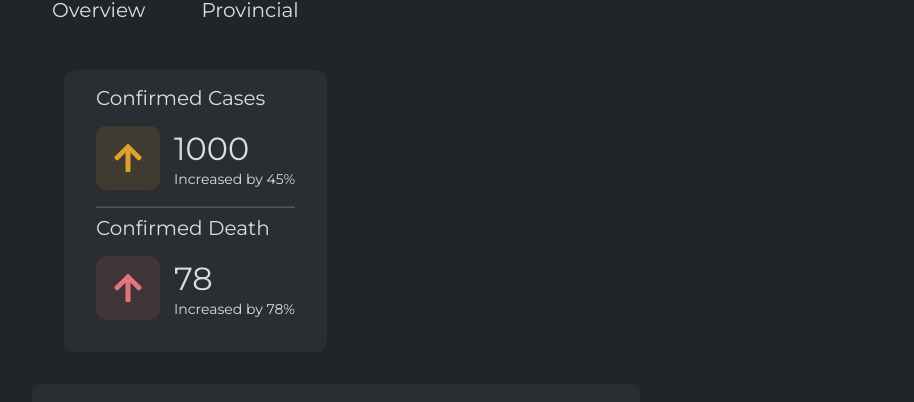
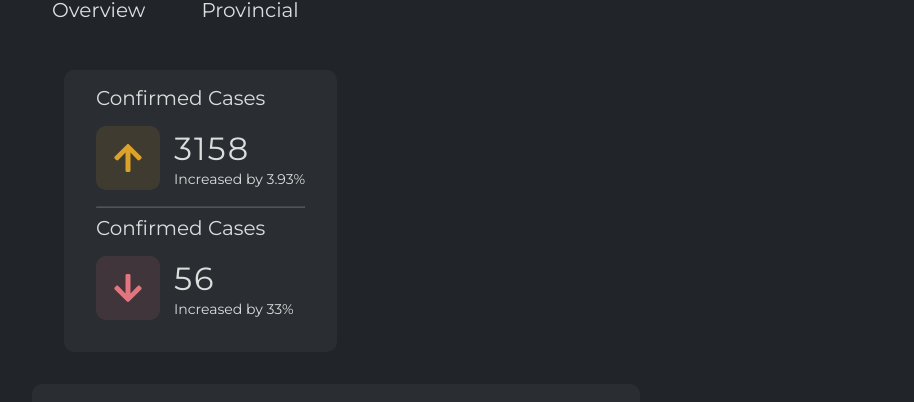
Before and after one commit to h3ndry/covid19za-dashbord, a React (Create React App) app: page / in a window 1280 px wide. Shown: the part 242-644 px from the top of the page, without its empty margins (0-914 px from the left). Built offline with nearby package versions, Linux system fonts and the light colour scheme; no server answers.

Commit message:
fixed totals panels

```diff
--- a/src/components/charts/overviewLine.js
+++ b/src/components/charts/overviewLine.js
@@ -3,6 +3,7 @@ import { Line, defaults } from 'react-chartjs-2';
 
 import useOverview from '../../hooks/useOverview';
 import ChartBox from './chartBox';
+import Loader from '../loader';
 
 export default function Chart() {
   const { loading, data } = useOverview();
@@ -51,7 +52,7 @@ export default function Chart() {
 
   return (
     <ChartBox>
-      <Line data={chartData} options={chartOption} />
+      {loading ? <Loader /> : <Line data={chartData} options={chartOption} />}
     </ChartBox>
   );
 }
--- a/src/components/iconSVG.js
+++ b/src/components/iconSVG.js
@@ -1,8 +1,15 @@
 import React from 'react';
 import styled from 'styled-components';
 
-import useOverview from '../hooks/useOverview';
-import temp_data from '../data/cumulative';
+const IconSVG = ({ bgColor, fillColor, casesDiff }) => {
+  return (
+    <Icon bgColor={bgColor} fillColor={fillColor} viewBox="0 0 448 512">
+      {casesDiff < 0 ? downPath : upPath}
+    </Icon>
+  );
+};
+
+export default IconSVG;
 
 const Icon = styled.svg`
   width: 4rem;
@@ -20,13 +27,3 @@ const upPath = (
 const downPath = (
   <path d="M413.1 222.5l22.2 22.2c9.4 9.4 9.4 24.6 0 33.9L241 473c-9.4 9.4-24.6 9.4-33.9 0L12.7 278.6c-9.4-9.4-9.4-24.6 0-33.9l22.2-22.2c9.5-9.5 25-9.3 34.3.4L184 343.4V56c0-13.3 10.7-24 24-24h32c13.3 0 24 10.7 24 24v287.4l114.8-120.5c9.3-9.8 24.8-10 34.3-.4z" />
 );
-
-const IconSVG = ({ bgColor, fillColor }) => {
-  return (
-    <Icon bgColor={bgColor} fillColor={fillColor} viewBox="0 0 448 512">
-      {upPath}
-    </Icon>
-  );
-};
-
-export default IconSVG;
--- a/src/components/totals.js
+++ b/src/components/totals.js
@@ -1,42 +1,54 @@
 import React from 'react';
 import TotalStyle from '../styles/totalStyle';
 
-import useFetchData from '../hooks/useOverview';
-import temp_data from '../data/cumulative';
+import useOverview from '../hooks/useOverview';
 import IconSVG from './iconSVG';
 
-export default function Totals() {
+const numBoard = (title, bgColor, fillColor, value, percent, casesDiff) => {
   return (
-    <TotalStyle>
     <div className="container">
-        <h2>Confirmed Cases</h2>
+      <h2>{title}</h2>
       <div className="text">
         <IconSVG
-            bgColor="rgba(248, 181, 41, .1)"
-            fillColor="rgba(248, 181, 41, .85)"
+          bgColor={bgColor}
+          fillColor={fillColor}
+          casesDiff={casesDiff}
         />
         <p>
-            <span className="number"> {1000}</span>
+          <span className="number">{value}</span>
           <br />
-            Increased by <span className="percent">{45}%</span>
+          Increased by <span className="percent">{percent}%</span>
         </p>
       </div>
     </div>
+  );
+};
+
+export default function Totals() {
+  const { data } = useOverview();
+
+  const casesDiff = data.latesCases - data.secondLast;
+  const percent = ((Math.abs(casesDiff) / data.latesCases) * 100).toFixed(2);
+
+  return (
+    <TotalStyle>
+      {numBoard(
+        'Confirmed Cases',
+        'rgba(248, 181, 41, .1)',
+        'rgba(248, 181, 41, .85)',
+        data.latesCases,
+        percent,
+        casesDiff
+      )}
       <hr />
-      <div className="container">
-        <h2>Confirmed Death</h2>
-        <div className="text">
-          <IconSVG
-            bgColor="rgba(255, 128, 139, 0.1)"
-            fillColor="rgba(255, 128, 139, 0.85)"
-          />
-          <p>
-            <span className="number"> {78}</span>
-            <br />
-            Increased by <span className="percent">{78}%</span>
-          </p>
-        </div>
-      </div>
+      {numBoard(
+        'Confirmed Cases',
+        'rgba(255, 128, 139, 0.1)',
+        'rgba(255, 128, 139, 0.85)',
+        56,
+        33,
+        -10
+      )}
     </TotalStyle>
   );
 }
--- a/src/hooks/extractOverview.js
+++ b/src/hooks/extractOverview.js
@@ -2,8 +2,6 @@ export default (array) => {
   const casesTL = {
     dates: [],
     cases: [],
-    latesCases: [],
-    secondLast: [],
   };
 
   array.forEach((element, index) => {
@@ -11,11 +9,11 @@ export default (array) => {
     casesTL.cases.push(element.total);
 
     if (array.length - 1 === index) {
-      casesTL.latesCases.push(element.total);
+      casesTL.latesCases = element.total;
     }
 
     if (array.length - 2 === index) {
-      casesTL.secondLast.push(element.total);
+      casesTL.secondLast = element.total;
     }
   });
 
--- a/src/hooks/useOverview.js
+++ b/src/hooks/useOverview.js
@@ -29,7 +29,5 @@ export default function useFetchData() {
     };
   }, []);
 
-  console.log(data);
-
   return { loading, data };
 }
--- a/src/styles/totalStyle.js
+++ b/src/styles/totalStyle.js
@@ -27,6 +27,7 @@ export default styled.div`
         line-height: 1.3;
         .number {
           font-size: 2rem;
+          letter-spacing: 2px;
         }
         .diff {
           font-size: 1.125rem;
```
Lines whose indentation alone changed are shown as unchanged.
